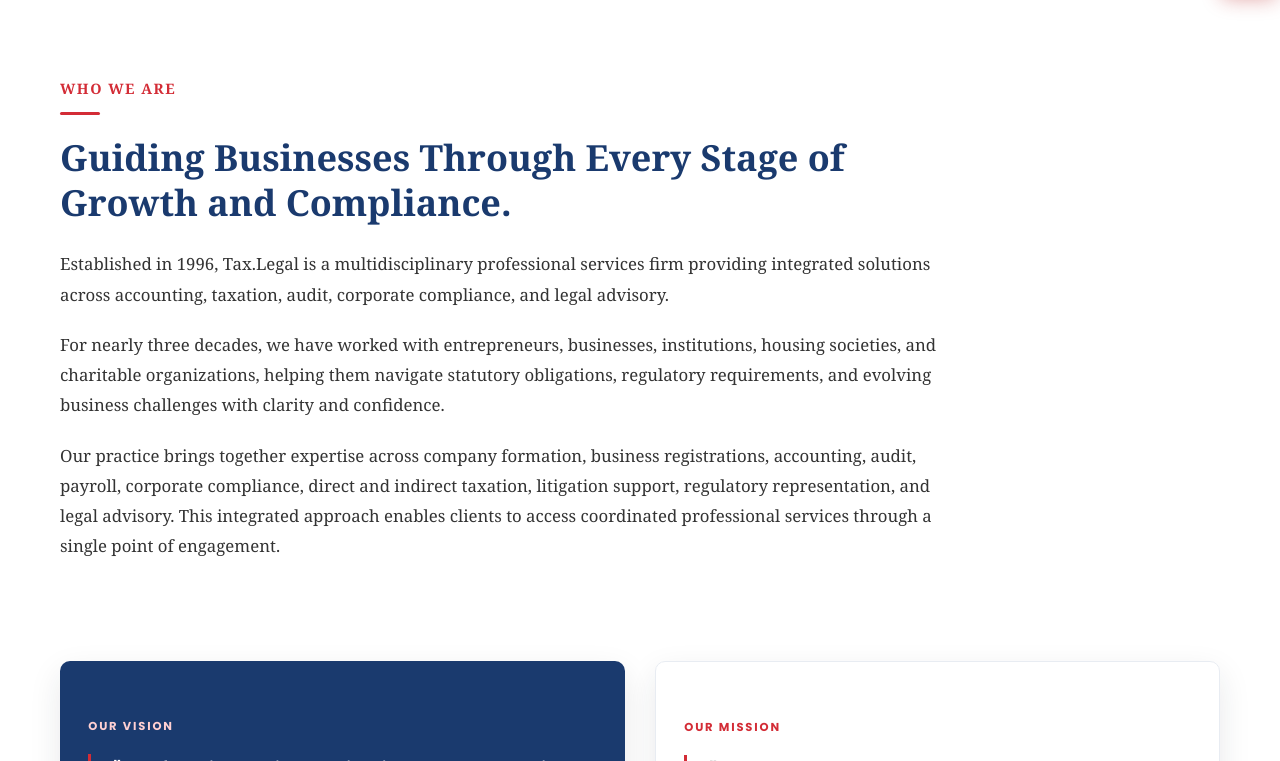
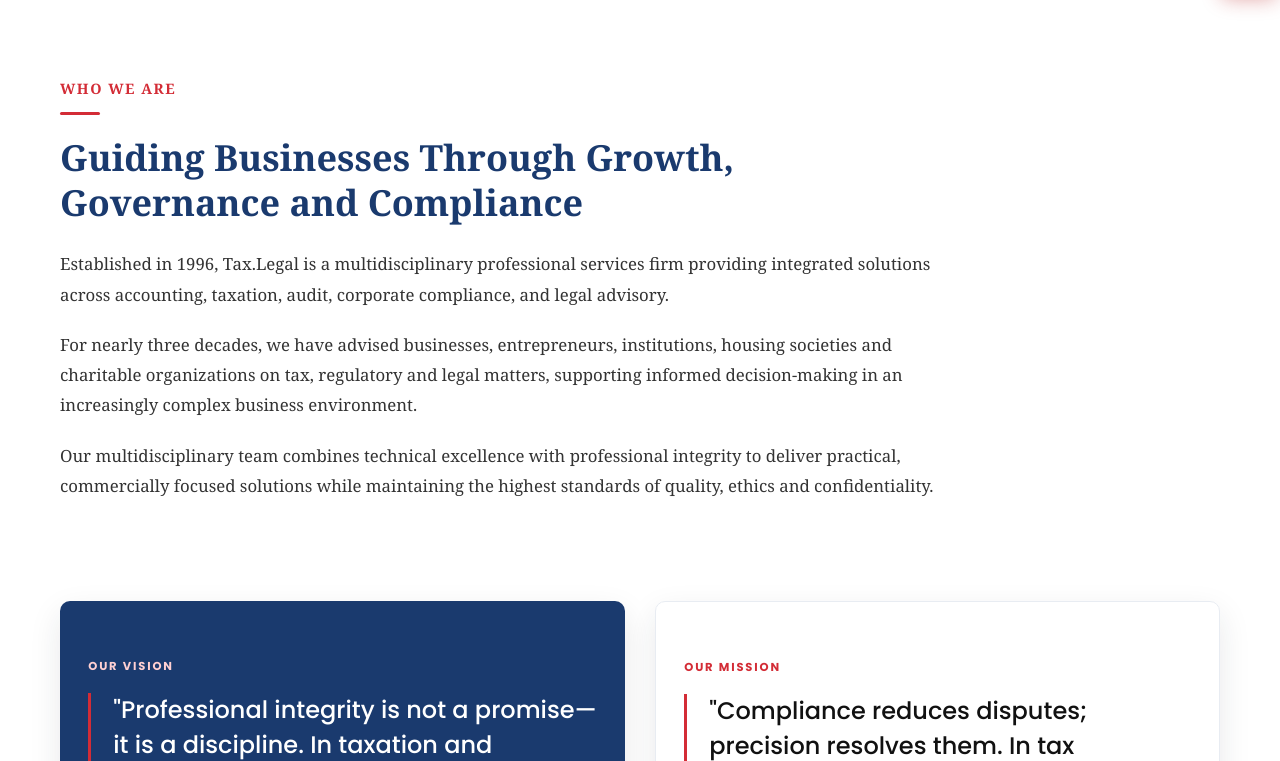
Before and after one commit to Aditya-osa/Taxlegal-new, a React app: page /about in a window 1280 px wide. Shown: the part 586-1347 px from the top of the page. Built offline with nearby package versions, Linux system fonts and the light colour scheme; the HTML template or start-up script is replaced by a standard one.

Commit message:
content refinement

```diff
--- a/src/components/AboutPage/WhoWeAre.jsx
+++ b/src/components/AboutPage/WhoWeAre.jsx
@@ -12,7 +12,7 @@
           </div>
 
           <h2 className="section-title">
-            Guiding Businesses Through Every Stage of Growth and Compliance.
+            Guiding Businesses Through Growth, Governance and Compliance
           </h2>
 
           <div className="who-we-are-text">
@@ -20,10 +20,10 @@
               Established in 1996, Tax.Legal is a multidisciplinary professional services firm providing integrated solutions across accounting, taxation, audit, corporate compliance, and legal advisory.
             </p>
             <p>
-              For nearly three decades, we have worked with entrepreneurs, businesses, institutions, housing societies, and charitable organizations, helping them navigate statutory obligations, regulatory requirements, and evolving business challenges with clarity and confidence.
+              For nearly three decades, we have advised businesses, entrepreneurs, institutions, housing societies and charitable organizations on tax, regulatory and legal matters, supporting informed decision-making in an increasingly complex business environment.
             </p>
             <p>
-              Our practice brings together expertise across company formation, business registrations, accounting, audit, payroll, corporate compliance, direct and indirect taxation, litigation support, regulatory representation, and legal advisory. This integrated approach enables clients to access coordinated professional services through a single point of engagement.
+              Our multidisciplinary team combines technical excellence with professional integrity to deliver practical, commercially focused solutions while maintaining the highest standards of quality, ethics and confidentiality.
             </p>
           </div>
         </div>
```
